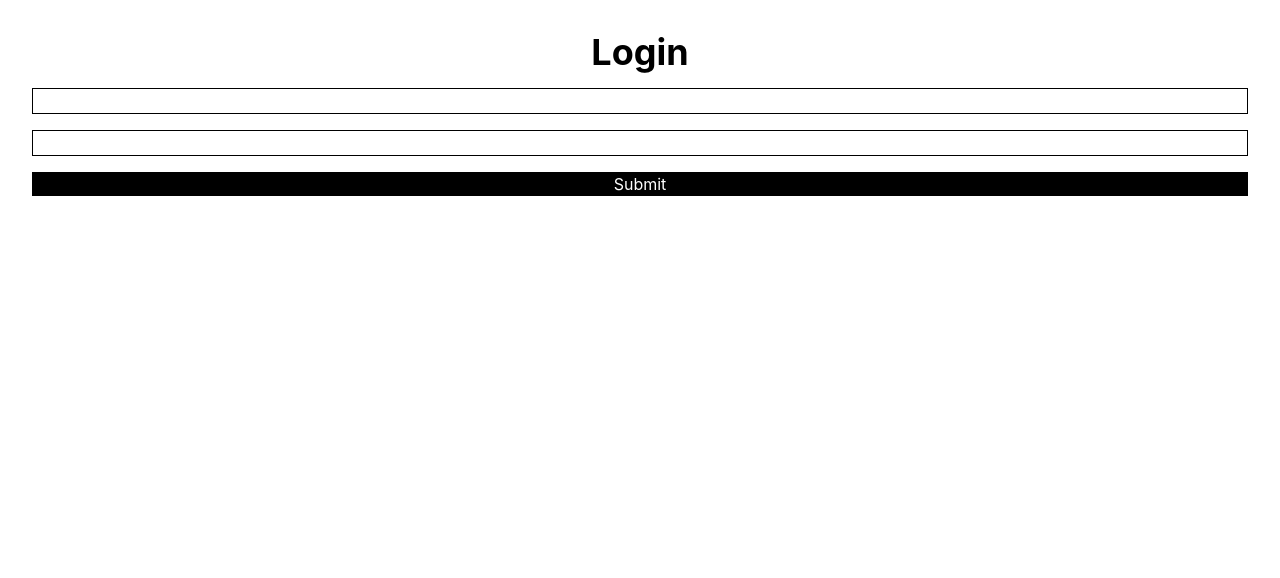
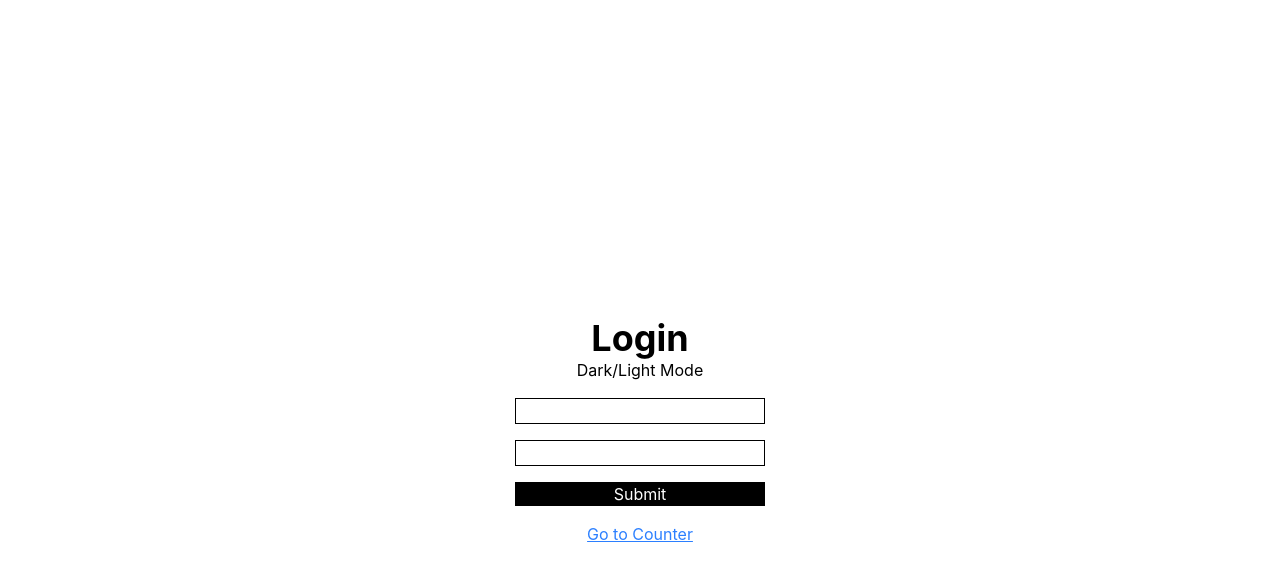
Before and after one commit to syedarhamali/react-practice, a React (Vite) app: page /react-practice/arham in a window 1280 px wide. Shown: the top 578 px of the page. Built offline with nearby package versions, Linux system fonts and the light colour scheme.

Commit message:
context api

```diff
--- a/src/App.tsx
+++ b/src/App.tsx
@@ -5,22 +5,25 @@ import Input from './components/input'
 import UsersList from './components/usersList'
 import Example from './components/main-page'
 import LoginPage from './components/login'
+import { useContext } from 'react'
+import { AppContext } from './context'
 
 function App() { //component
+  const {theme } = useContext(AppContext)
 
   const getAlert = () => {
     alert("Hello world")
   }
 
   return (
-    <>
+    <div className={`${theme === 'light' ? 'bg-white text-black' : 'bg-black text-white'} h-screen flex flex-col items-center justify-center gap-4 `}>
       {/* <h1>Tasbeeh Counter</h1> */}
 
       {/* <Counter /> */}
       {/* <Input type='text' eyeIcon={true} placeholder='Enter your name' alt=''  />
-      <Input type='number' eyeIcon={false} placeholder='Enter your number' />
-      <Input type='password' eyeIcon={true} userFunction={getAlert} placeholder='Enter your password' />
-      <Input type='email' eyeIcon={false} placeholder='Enter your email' /> */}
+      // <Input type='number' eyeIcon={false} placeholder='Enter your number' /> */}
+       {/* <Input type='password' eyeIcon={true} userFunction={getAlert} placeholder='Enter your password' />
+       <Input type='email' eyeIcon={false} placeholder='Enter your email' />  */}
 
       {/* <UsersList /> */}
       {/* <Example /> */}
@@ -29,7 +32,7 @@ function App() { //component
       {/* <a href="/react-practice/counter">Go to Counter</a> */}
 
       <LoginPage />
-    </>
+    </div>
   )
 }
 
--- a/src/components/counter/index.tsx
+++ b/src/components/counter/index.tsx
@@ -1,6 +1,10 @@
-import { useState } from "react"
+import { useContext, useState } from "react"
+import { AppContext } from "../../context"
 
 function Counter() {
+        const {theme } = useContext(AppContext)
+
+        console.log(theme , "theme from context")
     //   variable name , variable update function
     const [count, setCount] = useState(0)
     // var count = 0
@@ -17,7 +21,7 @@ function Counter() {
     }
 
     return (
-        <div>
+        <div className={`${theme === 'light' ? 'bg-white text-black' : 'bg-black text-white'}`}>
             <p>{count}</p>
 
             <button onClick={incrementCounter}>Increment</button>
--- a/src/components/login/index.tsx
+++ b/src/components/login/index.tsx
@@ -1,10 +1,16 @@
 import { Formik, Form, Field, ErrorMessage } from 'formik';
+import { useContext } from 'react';
+import { Link } from 'react-router';
 import { toast } from 'react-toastify';
+import { AppContext } from '../../context';
 
 function LoginPage() {
+    const {theme , ToggleTheme } = useContext(AppContext)
+
+    console.log(theme , "theme from context")
     return (
-        <>
-        <h1 className='text-4xl font-bold '>Login</h1>
+        <div className={`${theme === 'light' ? 'bg-white text-black' : 'bg-black text-white'} ` }>
+        <h1 className='text-4xl font-bold '>Login</h1> <button onClick={() => ToggleTheme()}>Dark/Light Mode</button>
         <Formik
             initialValues={{ email: '', password: '' }}
             validate={values => {
@@ -40,10 +46,11 @@ function LoginPage() {
                     <button className='bg-black text-white' type="submit" disabled={isSubmitting}>
                          {isSubmitting ? "Submitting..." : "Submit"}
                     </button>
+                    <Link to="/react-practice/counter" className='text-blue-500 underline'>Go to Counter</Link>
                 </Form>
             )}
         </Formik>
-        </>
+        </div>
     )
 }
 
--- /dev/null
+++ b/src/context/index.tsx
@@ -0,0 +1,25 @@
+import { createContext, useEffect, useState } from "react";
+
+export const AppContext = createContext({theme: 'light' , ToggleTheme : () => {}})
+
+export default function AppContextProvider({ children }: { children: React.ReactNode }) {
+    const [theme, setTheme] = useState('light')
+
+    useEffect(() =>{
+        const savedTheme = localStorage.getItem('theme')
+        if(savedTheme){
+            setTheme(savedTheme)
+        }
+    } , [])
+
+    const ToggleTheme = () =>{
+        setTheme(theme === 'light' ? 'dark' : 'light')
+        localStorage.setItem('theme' , theme === 'light' ? 'dark' : 'light')
+    }
+
+    return (
+        <AppContext.Provider value={{ theme, ToggleTheme }}>
+            {children}
+        </AppContext.Provider>
+    )
+}
--- a/src/main.tsx
+++ b/src/main.tsx
@@ -5,9 +5,11 @@ import { BrowserRouter, Route, Routes } from "react-router";
 import App from './App.tsx'
 import Counter from './components/counter/index.tsx';
 import { ToastContainer } from 'react-toastify';
+import AppContextProvider from './context/index.tsx';
 
 createRoot(document.getElementById('root')!).render(
   <StrictMode>
+    <AppContextProvider>
       <BrowserRouter>
         <Routes>
           <Route path="/react-practice" element={<App />} />
@@ -16,6 +18,8 @@ createRoot(document.getElementById('root')!).render(
         </Routes>
 
       </BrowserRouter>
+    </AppContextProvider>
+
     <ToastContainer />
   </StrictMode>,
 )
```
Lines whose indentation alone changed are shown as unchanged.
